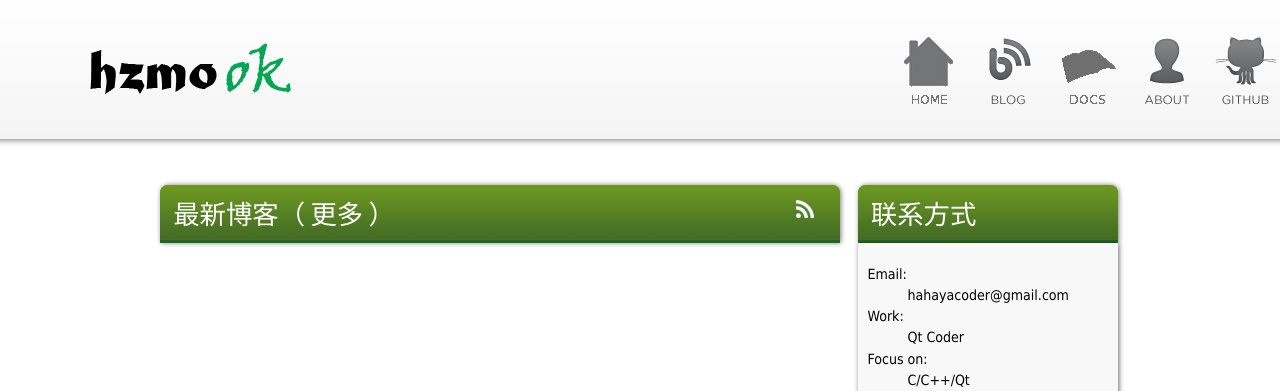
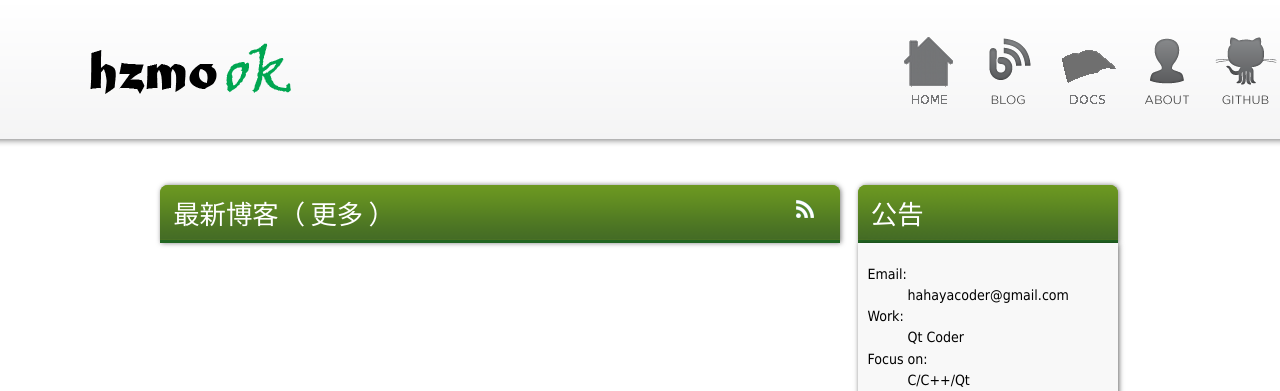
Before and after one commit to hahaya/hahaya.github.com, a Jekyll site: the page built from index.html, in a window 1280 px wide. Shown: the top 391 px of the page. Built offline with Jekyll 4.4.1, drawn with Linux system fonts in a browser that asks for light colours; Markdown is read by kramdown in place of the engine named in the settings.

Commit message:
change index.html

```diff
--- a/index.html
+++ b/index.html
@@ -22,7 +22,7 @@ full_posts: 3
 </div>
 
 <div class='home-box' id='home-right'>
-  <h2>联系方式</h2>
+  <h2>公告</h2>
   <div class='sidebar'>
     <div class="sidebar-item">
     <dl>
```
